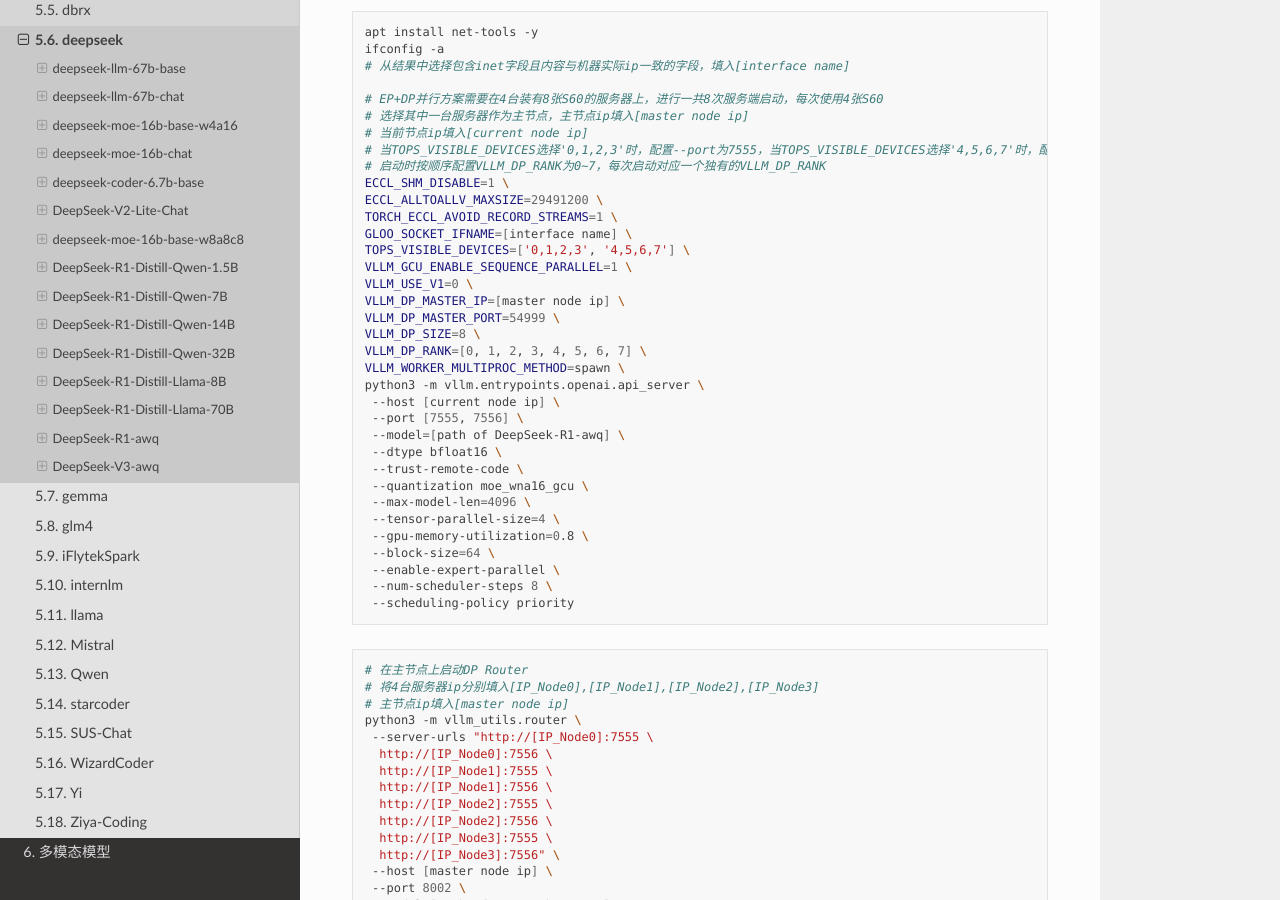
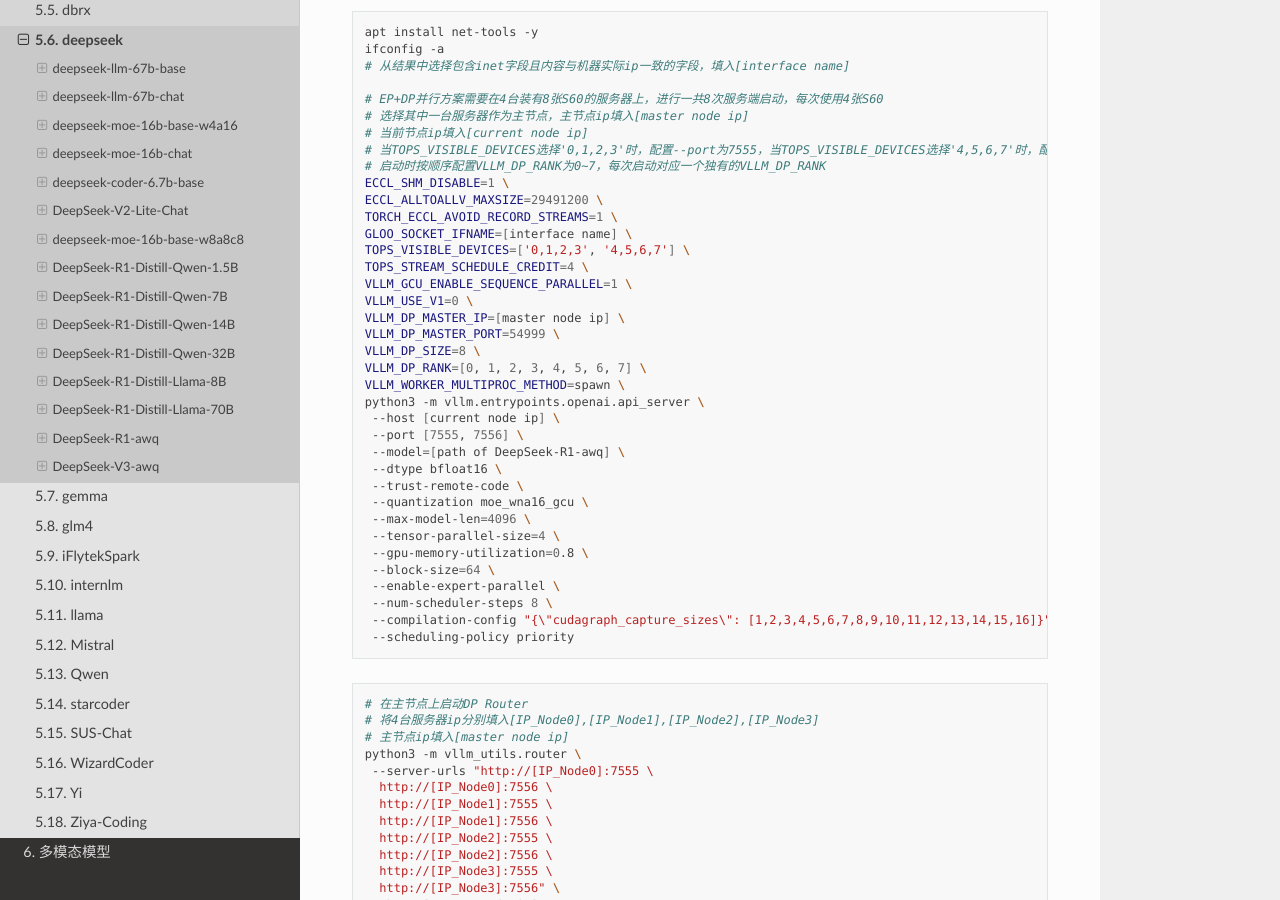
Before and after one commit to EnflameTechnology/vllm-gcu, a Sphinx documentation site: the page built from docs_gcu/content/source/LLMs/deepseek.md, in a window 1280 px wide and 900 px high, scrolled down 16082 px. Built offline with Sphinx 7.4.7 and the Read the Docs theme 3.1.0, drawn with Linux system fonts in a browser that asks for light colours; pages that are not in the unit, such as notebooks, are missing from menus; some of the changed text lies outside the part shown.

Commit message:
[Docs](TR-56955) vllm: update deepseek-v3/r1 doc
Root Cause:
        add TOPS_STREAM_SCHEDULE_CREDIT
	add compilation-config
Solution:
        done
Test:
        none
Impact area:
        vllm
Fix status:
        done

Signed-off-by: steven.zhang <steven.zhang@enflame-tech.com>
Change-Id: I82a903e6d83a8c34e168a3b023fca2d14c671aeb

````diff
--- a/docs_gcu/content/source/LLMs/deepseek.md
+++ b/docs_gcu/content/source/LLMs/deepseek.md
@@ -769,6 +769,7 @@
 TORCH_ECCL_AVOID_RECORD_STREAMS=1 \
 GLOO_SOCKET_IFNAME=[interface name] \
 TOPS_VISIBLE_DEVICES=['0,1,2,3', '4,5,6,7'] \
+TOPS_STREAM_SCHEDULE_CREDIT=4 \
 VLLM_GCU_ENABLE_SEQUENCE_PARALLEL=1 \
 VLLM_USE_V1=0 \
 VLLM_DP_MASTER_IP=[master node ip] \
@@ -789,6 +790,7 @@
  --block-size=64 \
  --enable-expert-parallel \
  --num-scheduler-steps 8 \
+ --compilation-config "{\"cudagraph_capture_sizes\": [1,2,3,4,5,6,7,8,9,10,11,12,13,14,15,16]}" \
  --scheduling-policy priority
 ```
 
@@ -918,6 +920,7 @@
 TORCH_ECCL_AVOID_RECORD_STREAMS=1 \
 GLOO_SOCKET_IFNAME=[interface name] \
 TOPS_VISIBLE_DEVICES=['0,1,2,3', '4,5,6,7'] \
+TOPS_STREAM_SCHEDULE_CREDIT=4 \
 VLLM_GCU_ENABLE_SEQUENCE_PARALLEL=1 \
 VLLM_USE_V1=0 \
 VLLM_DP_MASTER_IP=[master node ip] \
@@ -938,6 +941,7 @@
  --block-size=64 \
  --enable-expert-parallel \
  --num-scheduler-steps 8 \
+ --compilation-config "{\"cudagraph_capture_sizes\": [1,2,3,4,5,6,7,8,9,10,11,12,13,14,15,16]}" \
  --scheduling-policy priority
 ```
 
````
